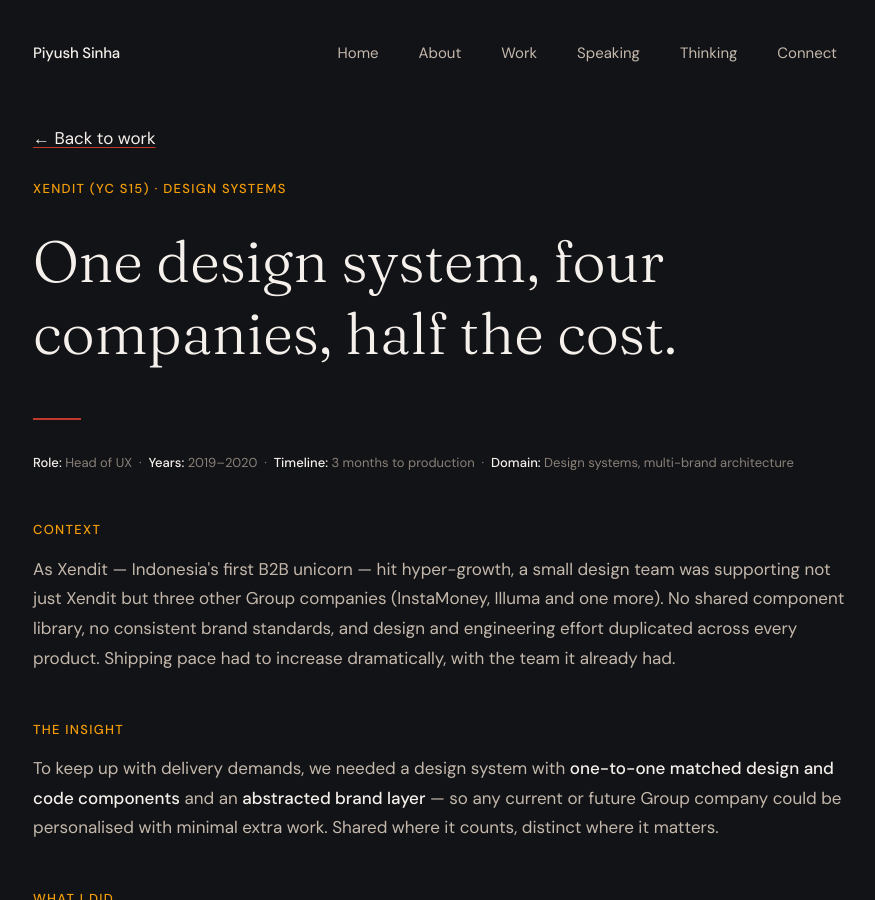
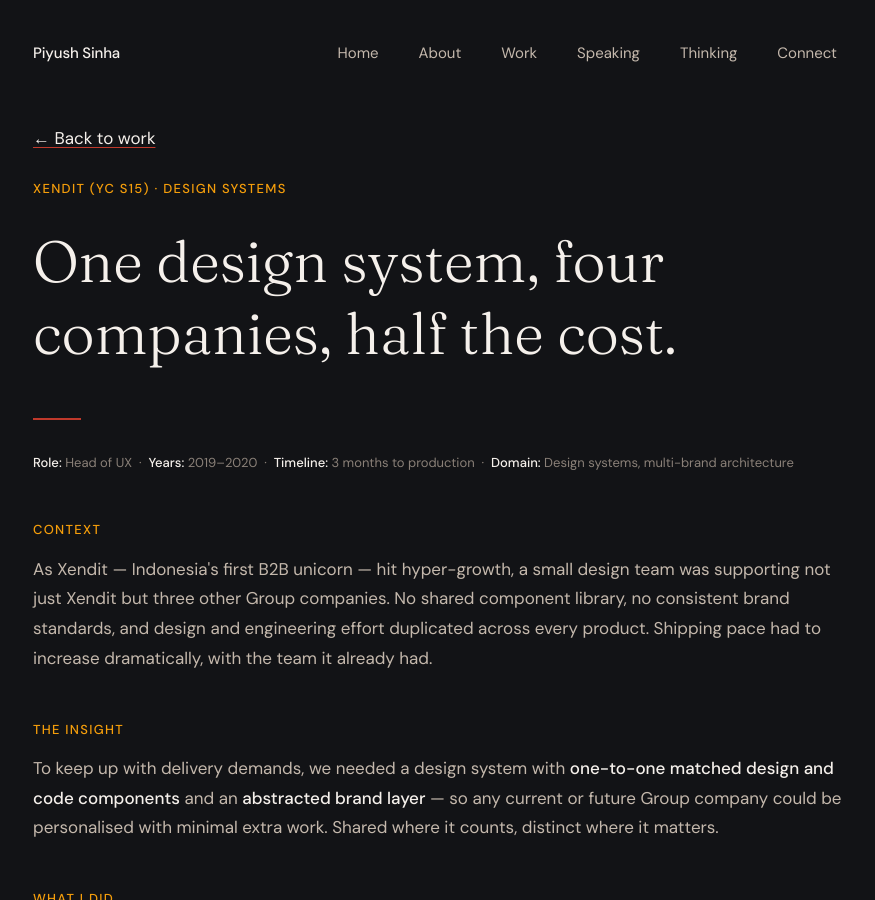
Before and after one commit to piyushsinha/piyushsinha.github.io, a Jekyll site: the page built from work/xendit-design-system.html, in a window 1280 px wide and 900 px high. Shown: the whole window, without its empty margins (197-1072 px from the left). Built offline with Jekyll 4.4.1, drawn with Linux system fonts in a browser that asks for light colours.

Commit message:
Xendit design system: drop Group company names

```diff
--- a/work/xendit-design-system.html
+++ b/work/xendit-design-system.html
@@ -22,7 +22,7 @@
     </p>
 
     <h2 class="case-study__section-title">Context</h2>
-    <p>As Xendit — Indonesia's first B2B unicorn — hit hyper-growth, a small design team was supporting not just Xendit but three other Group companies (InstaMoney, Illuma and one more). No shared component library, no consistent brand standards, and design and engineering effort duplicated across every product. Shipping pace had to increase dramatically, with the team it already had.</p>
+    <p>As Xendit — Indonesia's first B2B unicorn — hit hyper-growth, a small design team was supporting not just Xendit but three other Group companies. No shared component library, no consistent brand standards, and design and engineering effort duplicated across every product. Shipping pace had to increase dramatically, with the team it already had.</p>
 
     <h2 class="case-study__section-title">The insight</h2>
     <p>To keep up with delivery demands, we needed a design system with <strong>one-to-one matched design and code components</strong> and an <strong>abstracted brand layer</strong> — so any current or future Group company could be personalised with minimal extra work. Shared where it counts, distinct where it matters.</p>
```
